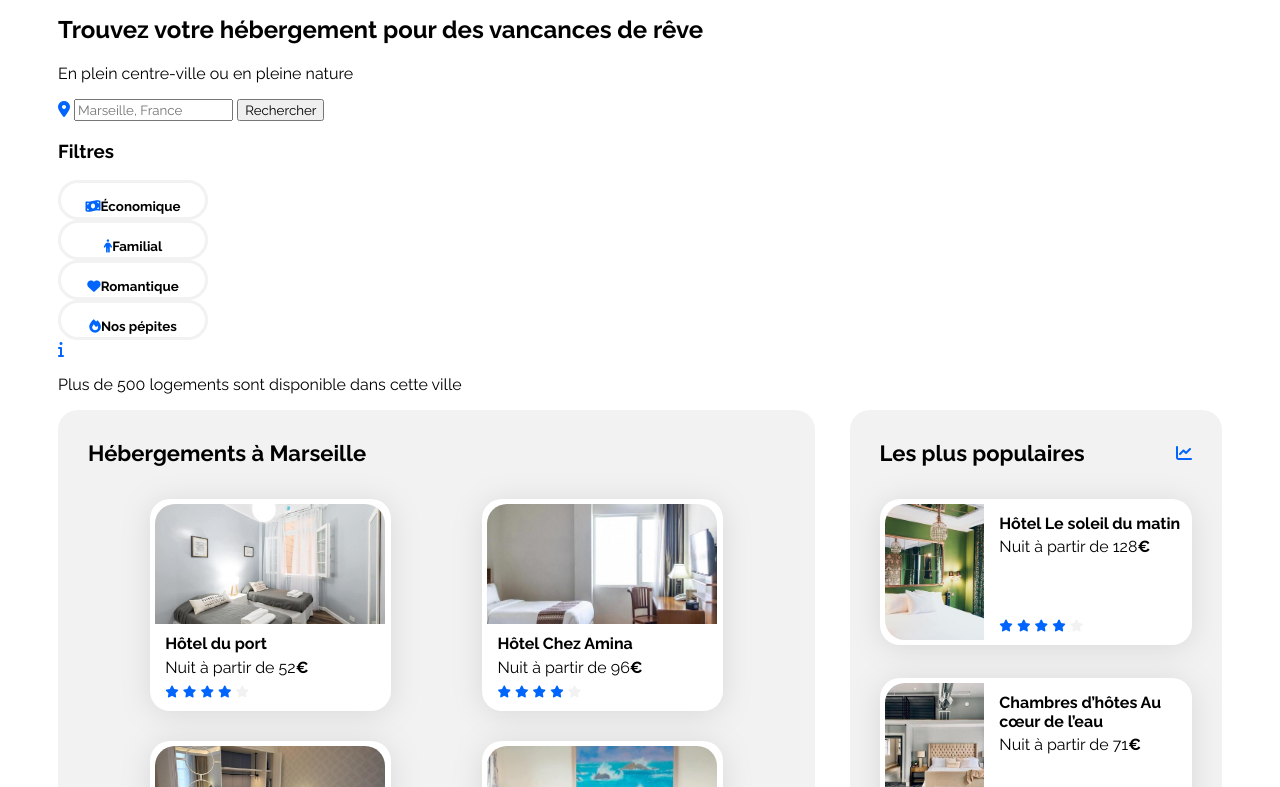
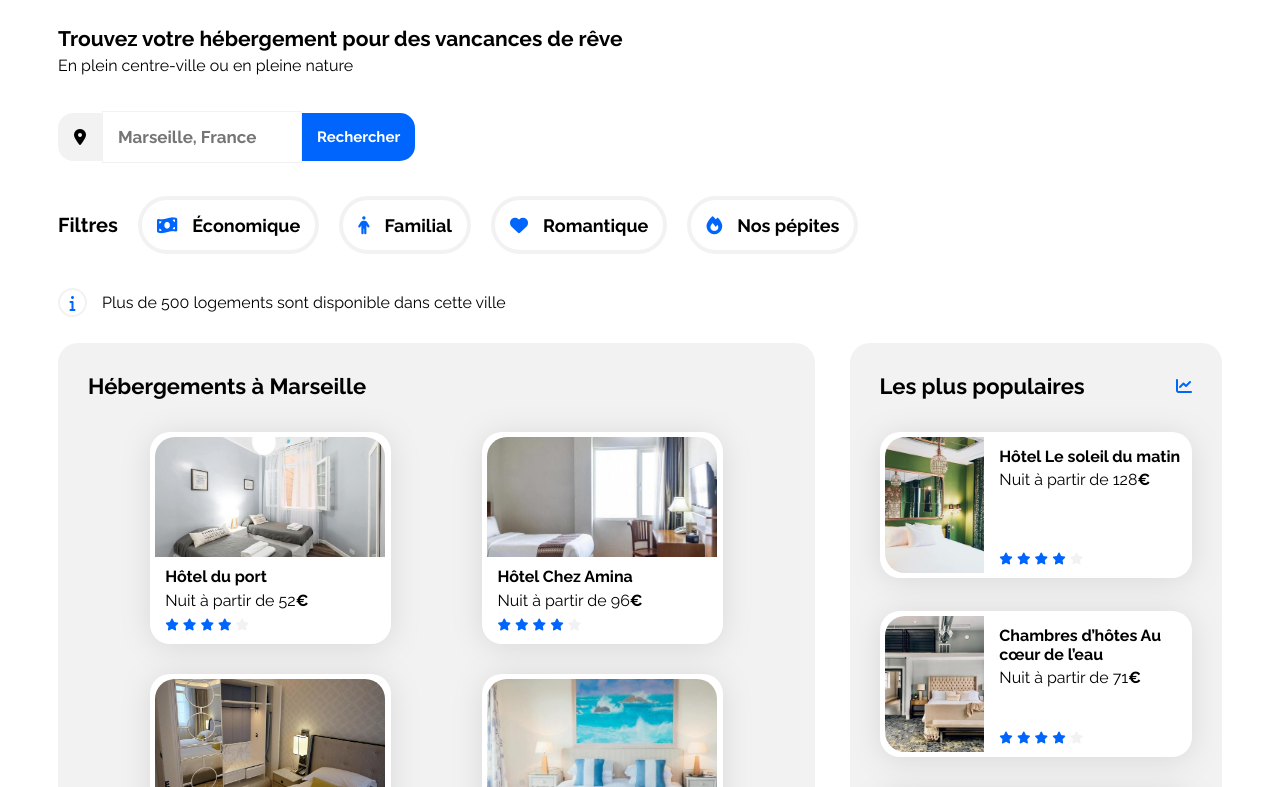
Before and after one commit to YuliyaniB/Projet-2-OC, a plain HTML site: page index.html in a window 1280 px wide. Shown: the part 64-851 px from the top of the page. Drawn offline with Linux system fonts and the light colour scheme.

Commit message:
desktop fini

```diff
--- a/index.html
+++ b/index.html
@@ -19,8 +19,8 @@
     <div class="main-container">
 
         <header>
+            <img src="./Images/Logos/Booki.png" alt="Logo Booki">
             <nav>
-                <img src="./Images/Logos/Booki.png" alt="Logo Booki">
                 <ul class="nav">
                     <li><a href="#hebergement">Hébergements</a></li>
                     <li><a href="#activite">Activités</a></li>
@@ -34,47 +34,42 @@
                     <h1>Trouvez votre hébergement pour des vancances de rêve</h1>
                     <p>En plein centre-ville ou en pleine nature</p>
                 </div>
-                <div class="recherches">
-                    <div class="search-bar">
-                        <i class="fa-solid fa-location-dot"></i>
-                        <input type="search" placeholder="Marseille, France">
-                        <button>Rechercher</button>
-                    </div>
-                </div>
+                <form class="recherches">
+                    <i class="fa-solid fa-location-dot"></i>
+                    <input type="search" placeholder="Marseille, France">
+                    <button type="submit">Rechercher</button>
+                </form> <!-- ou div ? -->
 
                 <div class="filtres">
-                    <h3>Filtres</h3>
-
-                    <div class="eco">
+                    <div class="parafiltres">
+                        <p>Filtres</p>
+                    </div>
+                    <div class="btn-div">
 
                         <button class="btn">
-                            <a href="#"><i class="fa-solid fa-money-bill-wave" aria-hidden="true"></i>Économique</a>
+                            <a href="#" class="btns"><i class="fa-solid fa-money-bill-wave" aria-hidden="true"></i>Économique</a>
                         </button> <!--Option 2 ?-->
 
-                    </div>
-                    <div class="familial">
+
 
                         <button class="btn">
                             <a href="#"><i class="fa-solid fa-person" aria-hidden="true"></i>Familial</a>
                         </button>
 
-                    </div>
-                    <div class="romantique">
+
 
                         <button class="btn">
                            <a href="#"><i class="fa-solid fa-heart" aria-hidden="true"></i>Romantique</a>
                         </button>
 
-                    </div>
-                    <div class="pepites">
 
                         <button class="btn">
                              <a href="#"><i class="fa-solid fa-fire" aria-hidden="true"></i>Nos pépites</a>
                          </button>
 
                     </div>
+                </div>
 
-                </div>
                 <div class="dispo">
                     <i class="fa-solid fa-info" aria-hidden="true"></i>
                     <p>Plus de 500 logements sont disponible dans cette ville</p>
@@ -324,7 +319,7 @@
         <footer>
             <div class="contenu-footer">
                 <div class="footer-card">
-                    <h3 class="footer-title">À propos</h3>
+                    <p class="footer-title">À propos</p>
                     <ul class="propos">
                         <li><a href="#">Fonctionnement du site</a></li>
                         <li><a href="#">Conditions générales</a></li>
@@ -332,14 +327,14 @@
                     </ul>
                 </div>
                 <div class="footer-card">
-                    <h3 class="footer-title">Nos Hébergements</h3>
+                    <p class="footer-title">Nos Hébergements</p>
                     <ul class="nos-heberg">
                         <li><a href="#">Charte qualité</a></li>
                         <li><a href="#">Proposer votre hôtel</a></li>
                     </ul>
                 </div>
                 <div class="footer-card">
-                    <h3 class="footer-title">Assistance</h3>
+                    <p class="footer-title">Assistance</p>
                     <ul class="assist">
                         <li><a href="#">Centre d'aide</a></li>
                         <li><a href="#">Nous contacter</a></li>
--- a/style.css
+++ b/style.css
@@ -65,23 +65,139 @@ ul{
 
 /****** Header ******/
 
-nav img {
+header img {
     height: 25px;
     width: 70px;
     margin-top: 15px;
 }
 
-nav {
+header {
     display: flex;
+    justify-content: space-between;
 }
 
-nav ul {
+.nav {
     display: flex;
+    margin: 0;
+}
+
+.nav li {
+    margin-left: 75px;
+    margin-top: 0;
+    padding-top: 15px;
+}
+
+.nav li:hover {
+    color: #0065FC;
+    border-top: 3px solid #0065FC;
 }
 
 
 /****** Recherches and Filtres ******/
 
+.rech-fil-txt {
+    margin-bottom: 40px;
+    margin-top: 50px;
+    line-height: 10px;
+}
+
+.rech-fil-txt h1 {
+    font-size: 21px;
+}
+
+.recherches {
+    display: flex;
+    align-items: center;
+    margin-bottom: 30px;
+}
+
+.recherches i {
+  border: 1px solid #F2F2F2;
+  border-top-left-radius: 15px;
+  border-bottom-left-radius: 15px;
+  margin: 0;
+  padding: 15px;
+  background-color: #F2F2F2;
+  color: black;
+}
+
+.recherches input {
+    border: none;
+    font-weight: bold;
+    font-size: 17px;
+    border: 1px solid #F2F2F2;
+    margin: 0;
+    padding: 15px;
+    width: 200px;
+}
+
+.recherches button {
+    background-color: #0065FC;
+    color: white;
+    border: none;
+    border-top-right-radius: 15px;
+    border-bottom-right-radius: 15px;
+    padding: 15px;
+    font-weight: bold;
+    font-size: 15px;
+}
+
+.filtres {
+    display: flex;
+    align-items: center;
+    margin-bottom: 20px;
+}
+
+.filtres p {
+    font-size: 20px;
+    font-weight: bold;
+}
+
+.btn-div {
+    display: flex;
+}
+
+.btn{
+    background-color: white;
+    border: 4px solid  #F2F2F2;
+    border-radius: 100px;
+    width: auto;
+    height: 40px;
+    font-weight: bold;
+    display: flex;
+    align-items: center;
+    padding: 25px 15px;
+    margin-left: 20px;
+    font-size: 18px;
+}
+
+.btn i {
+    margin-right: 15px;
+}
+
+.btn:hover {
+    background-color: #DEEBFF;
+}
+
+.dispo {
+    display: flex;
+    align-items: center;
+    margin-bottom: 15px;
+}
+
+.dispo p {
+    margin-left: 15px;
+}
+
+.dispo i {
+    border: 2px solid  #F2F2F2;
+    border-radius: 100%;
+    height: 25px;
+    width: 25px;
+    display: flex;
+    justify-content: center;
+    align-items: center;
+}
 
 
 /****** Hebergements And Populaires ***********/
@@ -121,8 +237,7 @@ nav ul {
     width: 99%;
     height: 120px;
     width: 230px;
-    border-top-left-radius: 20px;
-    border-top-right-radius: 20px;
+    border-radius: 20px 20px 0 0;
 }
 
 .hebergements-cards .card-content {
@@ -145,7 +260,7 @@ nav ul {
 }
 
 .afficher-plus {
-    margin:auto;   /** ??? **/
+    margin: 0px;   /** ??? **/
 }
 
 
@@ -232,7 +347,7 @@ nav ul {
     font-size: medium;
 }
 
-/****** footer ******/
+/****** Footer ******/
 
 footer {
     background-color: var(--main-bg-color);
@@ -249,12 +364,24 @@ footer {
     margin-bottom: 0px;
 }
 
-.propos,
+.footer-card {
+    display: flex;
+    flex-direction: column;
+}
+
+.footer-card p {
+    font-weight: bold;
+    margin-bottom: 0px;
+    font-size: 20px;
+}
+
+.propos,  /** voir pour le faire en flex **/
 .nos-heberg,
 .assist {
     padding-inline-start: 0;
-    margin: 1;
     line-height: 2.2;
+    margin-top: 8px;
+    font-size: 18px;
 }
 
 
@@ -268,6 +395,9 @@ footer {
 /****** Media queries ***********/
 /* Medium devices (tablets, less/equal than 1024px) */
 @media (max-width: 1024px) {
+
+
+
     .hebergements-and-populaires {
         flex-direction: column;
     }
@@ -304,31 +434,3 @@ footer {
 @media (max-width: 767.98px) {
     /* ... */
 }
-
-
-
-
-
-
-
-
-
-
-
-
-
-
-
-
-
-/*test bouton*/
-.btn{
-    background-color: white;
-    border: 3px solid  #F2F2F2;
-    border-radius: 100px;
-    width: 150px;
-    height: 40px;
-    font-weight: bold;
-    padding: 15px;
-
-}
```
